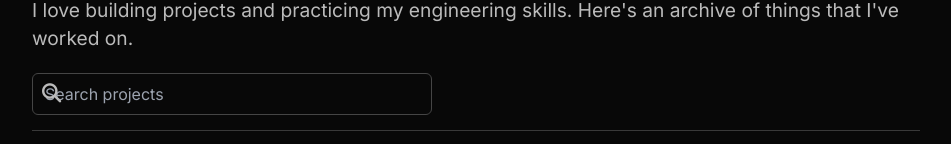
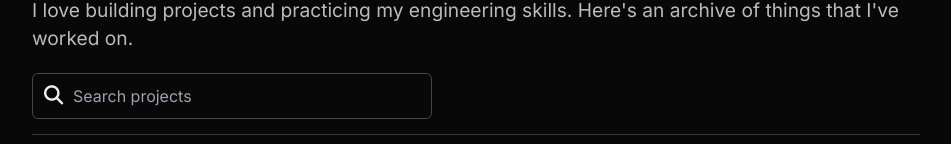
Before and after one commit to Sakthikumar08/Hari-Portfolio, a React (Create React App) app: page /about in a window 1280 px wide. Shown: the part 260-404 px from the top of the page, without its empty margins (164-1115 px from the left). Built offline with nearby package versions, Linux system fonts and the light colour scheme; a web font is replaced by a local one.

Commit message:
updated in search bar

```diff
--- a/src/components/Blog.css
+++ b/src/components/Blog.css
@@ -29,7 +29,7 @@ body {
     align-items: center;
   }
 
-  .search-bar input {
+  .search-bar .blog-search {
     width: 100%;
     padding: 10px;
     font-size: 16px;
--- a/src/components/Blog.js
+++ b/src/components/Blog.js
@@ -60,6 +60,7 @@ function Blog() {
 
         <input
           type="text"
+          className="blog-search"
           placeholder="Search articles"
           value={searchTerm}
           onChange={(e) => setSearchTerm(e.target.value)}
--- a/src/components/ProjectPage.css
+++ b/src/components/ProjectPage.css
@@ -33,40 +33,43 @@
     margin-bottom: 15px;
     display: flex;
     align-items: center;
+}
 
+/* Search Icon (Left Aligned Inside Input) */
+.search-container .search-icon {
+    position: absolute;
+    left: 12px; /* Align to left */
+    top: 50%;
+    transform: translateY(-50%);
+    font-size: 1.2rem;
+    color: #f0f0f0;
+    pointer-events: none; /* Prevent click interference */
 }
+
+/* Search Input */
 .project-search {
     width: 100%;
-    padding: 8px 12px;
+    padding: 10px 12px 10px 40px; /* Adjust left padding to prevent text overlap with icon */
     font-size: 1rem;
     border-radius: 6px;
     border: 1px solid #454545;
     background-color: var(--bgcolor);
-    color:white;
+    color: white;
     outline: none;
     transition: border-color 0.3s ease;
-    padding-right: 40px;
 }
 
 .project-search:focus {
     border-color: #00ff99;
 }
-.project-search:hover{
-    border-color:rgb(157, 157, 157) ;
+
+.project-search:hover {
+    border-color: rgb(157, 157, 157);
     transition: 1s;
 }
+
 .project-search:hover:focus {
     border-color: #00ff99;
-}
-
-/* Search Icon */
-.search-icon {
-    position: absolute;
-    right: 15px;
-    top: 50%;
-    transform: translateY(-50%);
-    font-size: 1.2rem;
-    color: #f0f0f0;
 }
 
 /* No results message */
```
